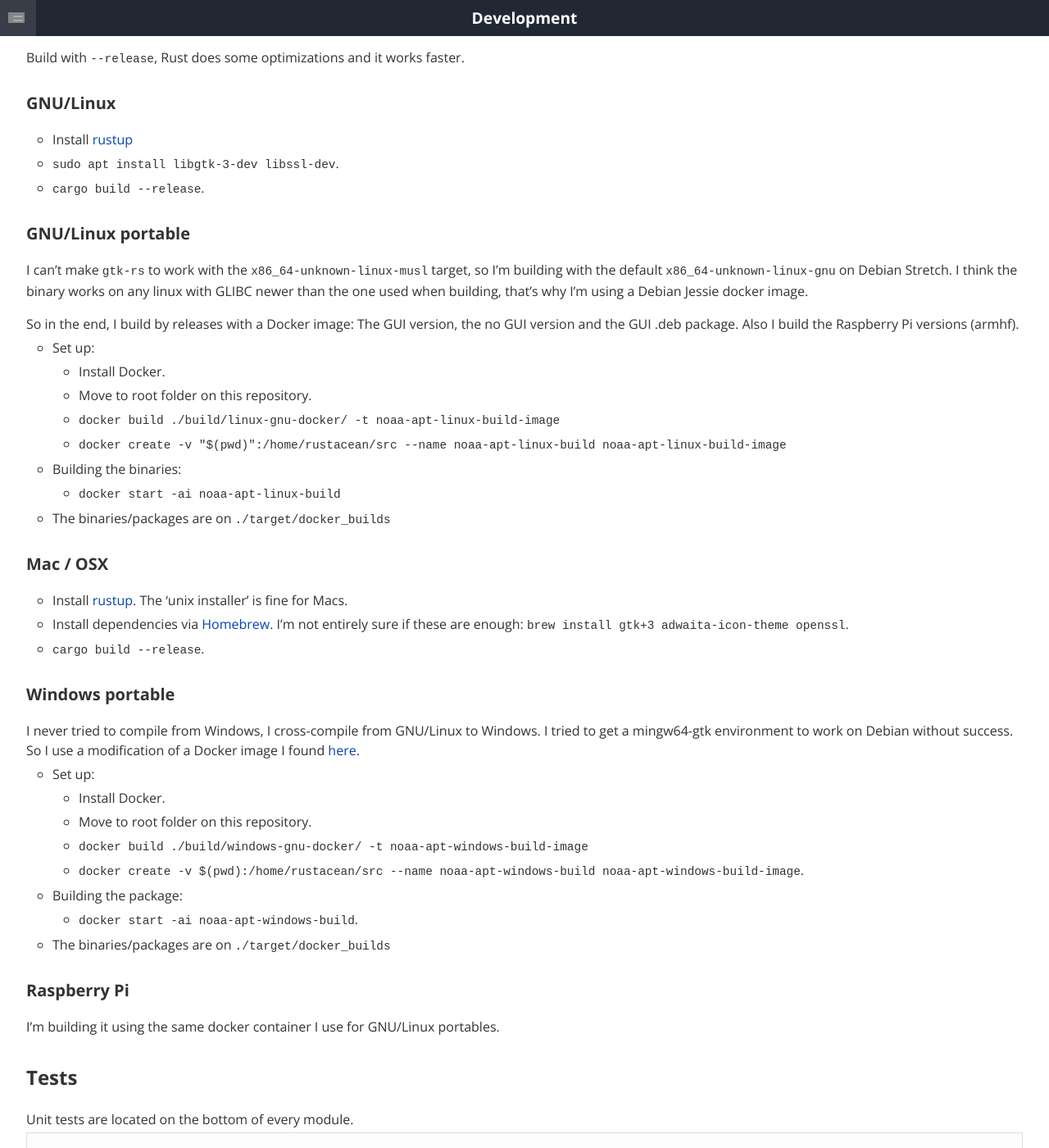
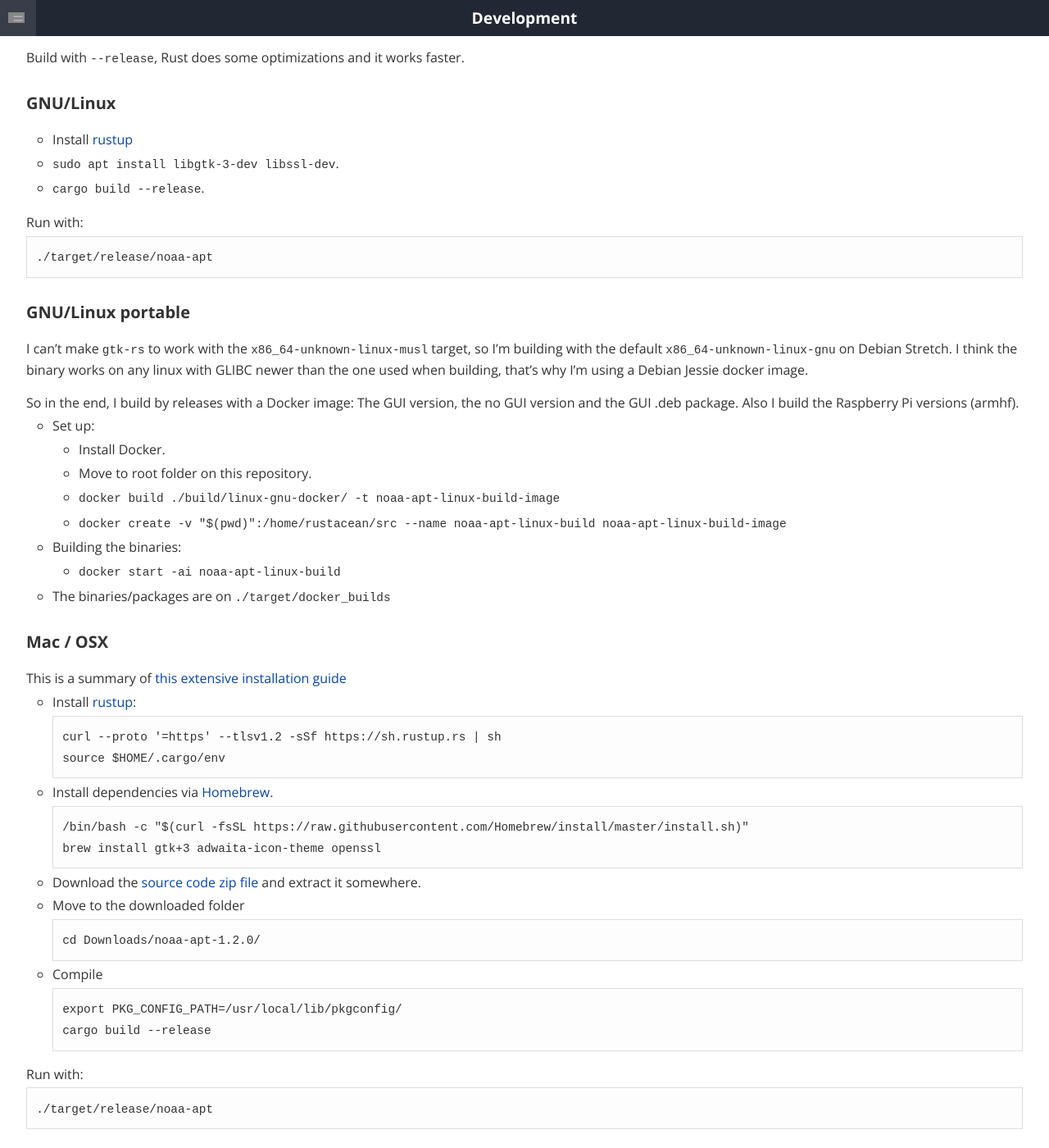
Before and after one commit to martinber/noaa-apt, a Jekyll site: the page built from docs/development.md, in a window 1280 px wide and 1400 px high, scrolled down 2782 px. Shown: the whole window at 82% size. Built offline with Jekyll 4.4.1, drawn with Linux system fonts in a browser that asks for light colours; some of the changed text lies outside the part shown.

```diff
--- a/docs/development.md
+++ b/docs/development.md
@@ -169,6 +169,10 @@ Build with `--release`, Rust does some optimizations and it works faster.
 
 - `cargo build --release`.
 
+Run with:
+
+    ./target/release/noaa-apt
+
 ### GNU/Linux portable
 
 I can't make `gtk-rs` to work with the `x86_64-unknown-linux-musl` target, so
@@ -198,13 +202,34 @@ GUI version and the GUI .deb package. Also I build the Raspberry Pi versions
 
 ### Mac / OSX
 
-- Install [rustup](https://rustup.rs/). The 'unix installer' is fine for Macs.
+This is a summary of
+[this extensive installation guide](https://publiclab.org/notes/sashae/07-02-2020/how-to-compile-noaa-apt-1-2-0-on-mac)
 
-- Install dependencies via [Homebrew](https://brew.sh/). I'm not entirely sure
-  if these are enough:
-  `brew install gtk+3 adwaita-icon-theme openssl`.
+- Install [rustup](https://rustup.rs/):
 
-- `cargo build --release`.
+      curl --proto '=https' --tlsv1.2 -sSf https://sh.rustup.rs | sh
+      source $HOME/.cargo/env
+
+- Install dependencies via [Homebrew](https://brew.sh/).
+
+      /bin/bash -c "$(curl -fsSL https://raw.githubusercontent.com/Homebrew/install/master/install.sh)"
+      brew install gtk+3 adwaita-icon-theme openssl
+
+- Download the [source code zip file](https://github.com/martinber/noaa-apt/releases)
+  and extract it somewhere.
+
+- Move to the downloaded folder
+
+      cd Downloads/noaa-apt-1.2.0/
+
+- Compile
+
+      export PKG_CONFIG_PATH=/usr/local/lib/pkgconfig/
+      cargo build --release
+
+Run with:
+
+    ./target/release/noaa-apt
 
 ### Windows portable
 
@@ -374,7 +399,9 @@ If you want to disable this you can do it from the
 
 - Dirk Lison: Testing and filename guessing for WXtoIMG.
 
-- Grant T. Olson: OSX build instructions.
+- Grant T. Olson: Early OSX build instructions
+
+- Sasha Engelmann and Bill Liles: [Further OSX build instructions](https://publiclab.org/notes/sashae/07-02-2020/how-to-compile-noaa-apt-1-2-0-on-mac).
 
 - FMighty: Helped with cross compilation to Raspberry Pi.
 
```
Also changed, not shown: docs/download.md (+2 -2 lines), docs/guide.md (+3 -0 lines), docs/usage.md (+6 -2 lines), 1 other file.
